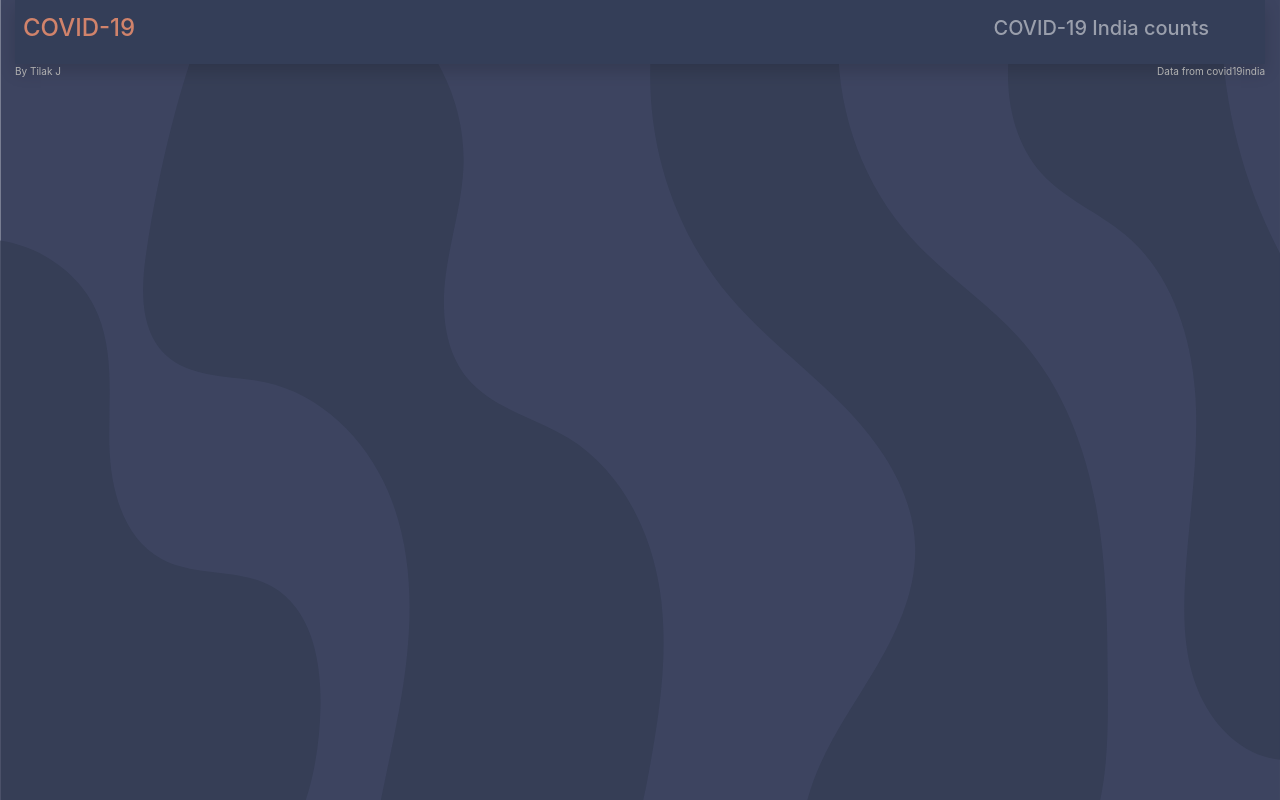
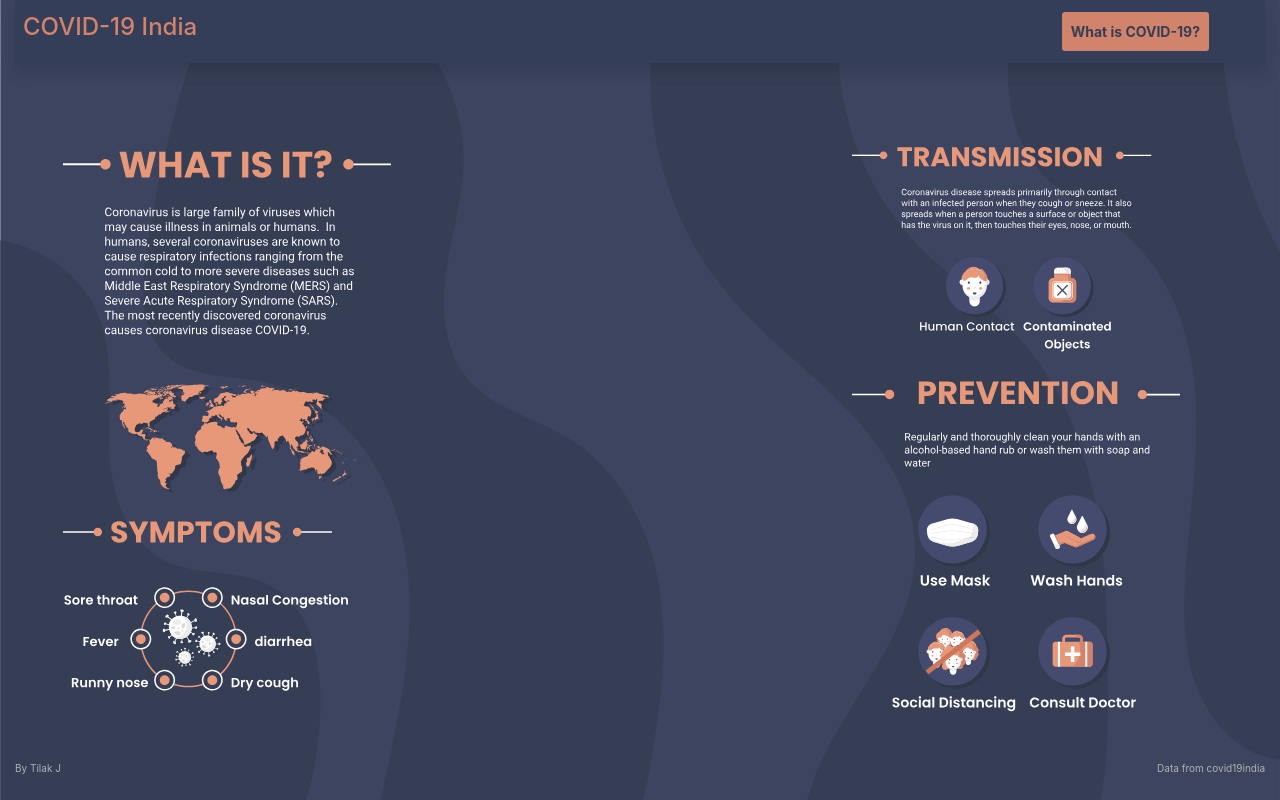
Before and after one commit to Tilakj/covid19India, a React (Create React App) app: page /covid19 in a window 1280 px wide. Built offline with nearby package versions, Linux system fonts and the light colour scheme.

Commit message:
Changed Page order because of bouncing rate was high from first page

```diff
--- a/src/App.css
+++ b/src/App.css
@@ -32,6 +32,11 @@ body {
   align-items: center;
   border-radius: 10%;
   color: rgb(177, 177, 177);
+}
+
+.button-color {
+  background-color: #D1836B !important;
+  color: #363E56 !important;;
 }
 
 .last-update-card, .footer {
--- a/src/App.js
+++ b/src/App.js
@@ -1,7 +1,7 @@
 import React from 'react';
 import './App.css';
 import ReactGA from 'react-ga'
-import Home from './components/home/Home';
+import Covid19 from './components/Covid19/Covid19';
 import { BrowserRouter, Route, Link, Switch } from 'react-router-dom'
 import India from './components/India/India';
 
@@ -16,16 +16,16 @@ function App() {
   return (
     <BrowserRouter>
       <nav className="navbar navbar-dark bg-dark shadow p-2">
-        <Link to='/' className="navbar-brand" ><h4>COVID-19</h4><span className="sr-only">(current)</span></Link>
+        <Link to='/' className="navbar-brand" ><h4>COVID-19 India</h4><span className="sr-only">(current)</span></Link>
         <div id="navbarNavAltMarkup">
           <div className="navbar-nav mr-auto">
-            <Link to='/india' className="nav-item nav-link float-right mr-5"><h5>COVID-19 India counts</h5><span className="sr-only">(current)</span></Link>
+            <Link to='/covid19' className="nav-item nav-link float-right mr-5 btn btn-sm button-color p-2"><strong>What is COVID-19?</strong><span className="sr-only">(current)</span></Link>
           </div>
         </div>
       </nav>
       <Switch>
-        <Route path="/" component={Home} exact={true} />
-        <Route path="/india" component={India} exact={true} />
+        <Route path="/" component={India} exact={true} />
+        <Route path="/covid19" component={Covid19} exact={true} />
       </Switch>
       <div className="row footer">
         <div className="col"><p>By Tilak J</p></div>
--- a/src/components/home/Home.js
+++ b/src/components/Covid19/Covid19.js
@@ -4,7 +4,7 @@ import LeftSectionSvg from './LeftSectionSvg';
 import CenterSectionSvg from './CenterSectionSvg';
 import RightSectionSvg from './RightSectionSvg';
 
-function Home() {
+function Covid19() {
     return (
         <div>
             <div className="home m-5">
@@ -25,4 +25,4 @@ function Home() {
     )
 }
 
-export default Home
+export default Covid19
```
Also changed, not shown: src/components/Covid19/CenterSectionSvg.js (renamed from src/components/home/CenterSectionSvg.js), src/components/Covid19/LeftSectionSvg.js (renamed from src/components/home/LeftSectionSvg.js), src/components/Covid19/RightSectionSvg.js (renamed from src/components/home/RightSectionSvg.js).
